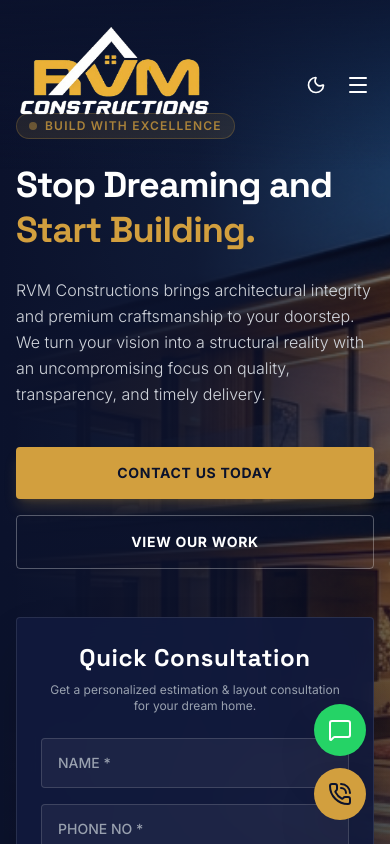
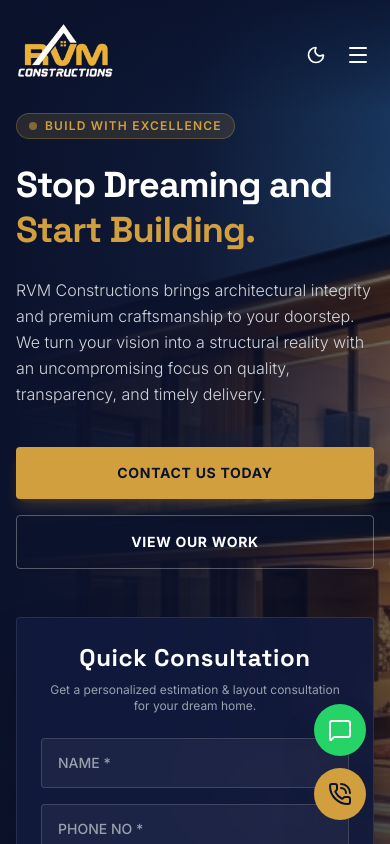
Before and after one commit to vpnxtgen/rvm_construction_proj, a React (Vite) app: page / in a window 390 px wide. Shown: the top 844 px of the page. Built offline with nearby package versions, Linux system fonts and the light colour scheme.

Commit message:
add the seperate logo for the mobile and desktop.

```diff
--- a/src/components/Header.tsx
+++ b/src/components/Header.tsx
@@ -62,7 +62,11 @@
       <div className="max-w-7xl mx-auto px-4 sm:px-6 lg:px-8">
         <div className="flex items-center justify-between">
           {/* Logo */}
-          <div
+
+
+          {/* Desktop Navigation */}
+          <nav id="desktop-nav" className="hidden md:flex items-center space-x-8">
+            <div
             id="logo"
             className="flex items-center space-x-2 cursor-pointer"
             onClick={() => window.scrollTo({ top: 0, behavior: "smooth" })}
@@ -72,9 +76,6 @@
               <img src={companyLogo} alt="Company Logo"  style={{ marginBottom: "29px", width: "200px", height: "100px"}}/>
             </header>
           </div>
-
-          {/* Desktop Navigation */}
-          <nav id="desktop-nav" className="hidden md:flex items-center space-x-8">
             <button
               onClick={() => window.scrollTo({ top: 0, behavior: "smooth" })}
               className="text-white hover:text-rvm-gold text-sm font-medium tracking-wide transition-colors"
@@ -142,6 +143,14 @@
             >
               START BUILDING
             </button>
+          </div>
+
+          {/*Logo View*/}
+          <div id="logo" className="md:hidden flex items-center space-x-2 cursor-pointer" onClick={() => window.scrollTo({ top: 0, behavior: "smooth" })}>
+            <header>
+              {/* 2. Use the variable inside curly braces */}
+              <img src={companyLogo} alt="Company Logo"  style={{ marginBottom: "10px", width: "100px", height: "60px"}}/>
+            </header>
           </div>
 
           {/* Mobile Menu Button */}
```
